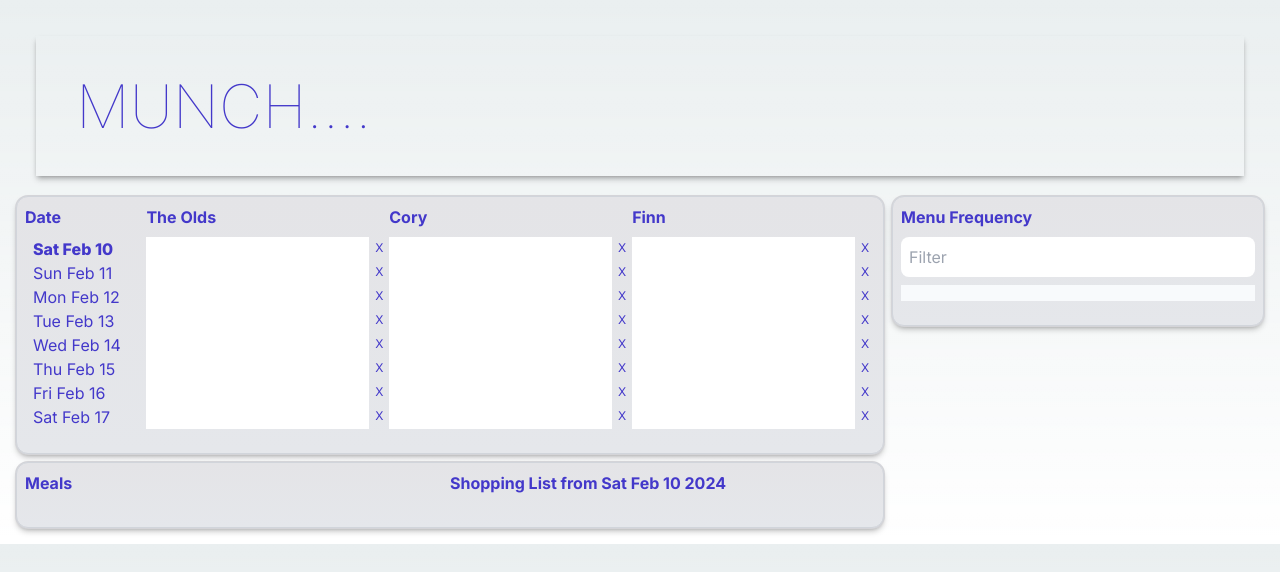
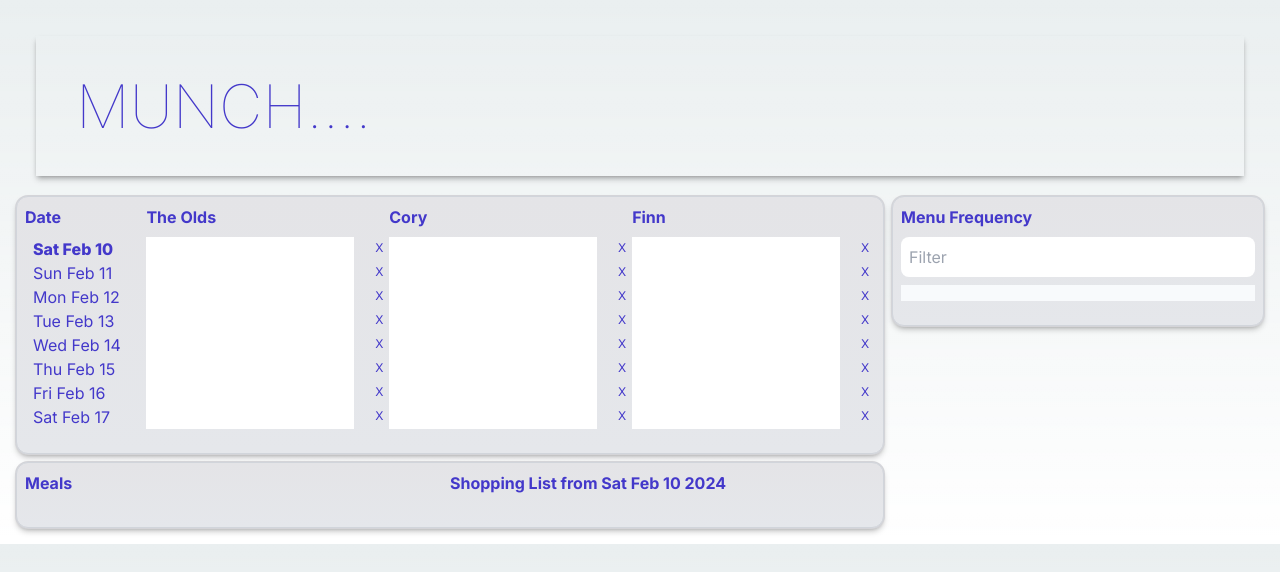
Before and after one commit to cleanbill/munch, a Next.js app: page / in a window 1280 px wide. Shown: the top 572 px of the page. Built offline with nearby package versions, Linux system fonts and the light colour scheme.

Commit message:
Put the x on the spot

```diff
--- a/src/components/dinnerForm.tsx
+++ b/src/components/dinnerForm.tsx
@@ -69,7 +69,7 @@ const DinnerForm = (props: Props) => {
         <button onClick={() => select()} className={dateClass} key={"" + props.dinner.date}>{dateRender(date)}</button>
       </div>
       {props.dinner.guests && props.dinner.guests.map((mealPlan: MealPlan, mpIndex: number) => (
-        <span key={'mealPlan-' + mealPlan.meal.name + '-' + mpIndex}>
+        <span className="grid grid-cols-[11fr,0fr]" key={'mealPlan-' + mealPlan.meal.name + '-' + mpIndex}>
           <input key={'menu-name-' + mpIndex + "-" + props.index}
             id={'menu-name-' + mpIndex + "-" + props.index}
             className={className}
```
